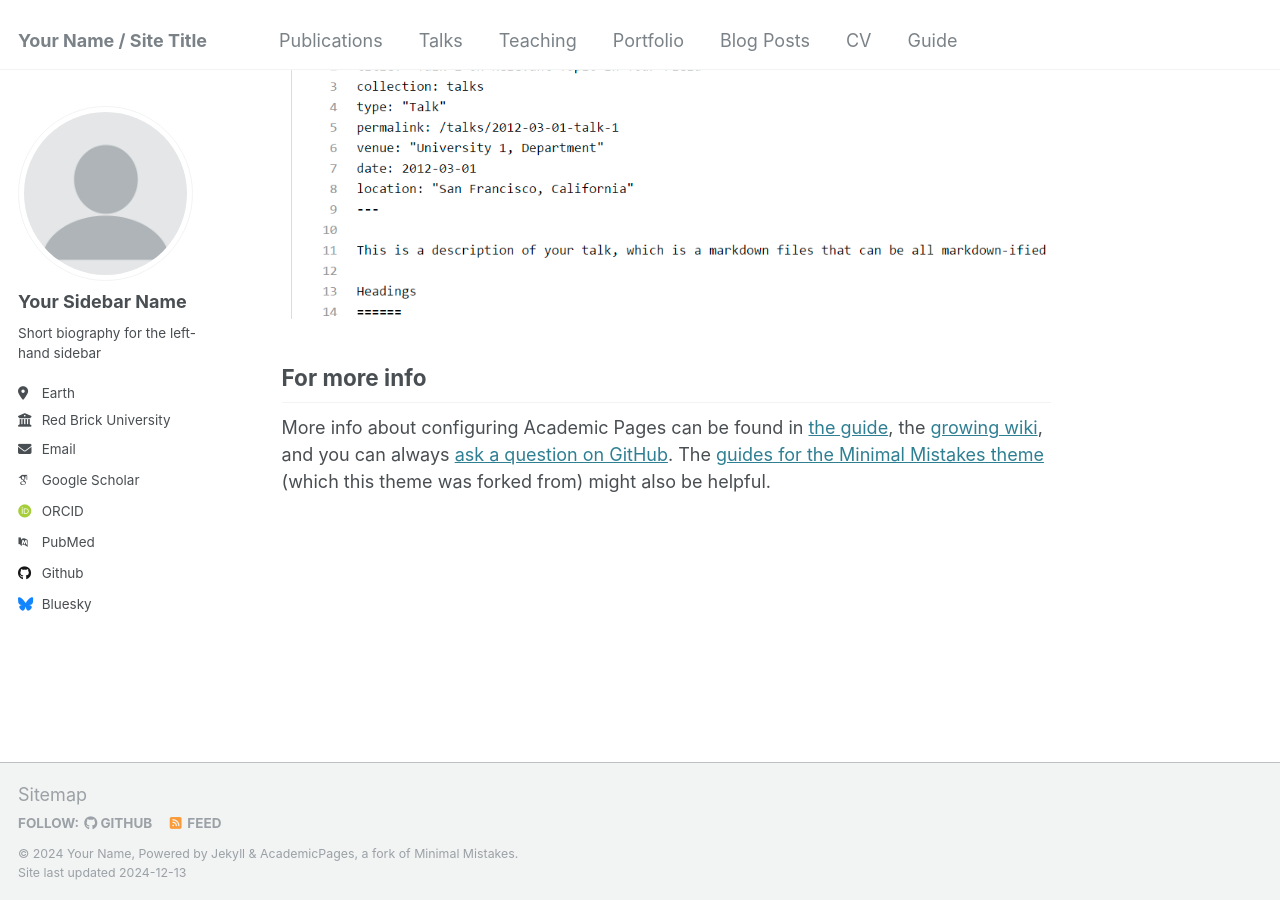
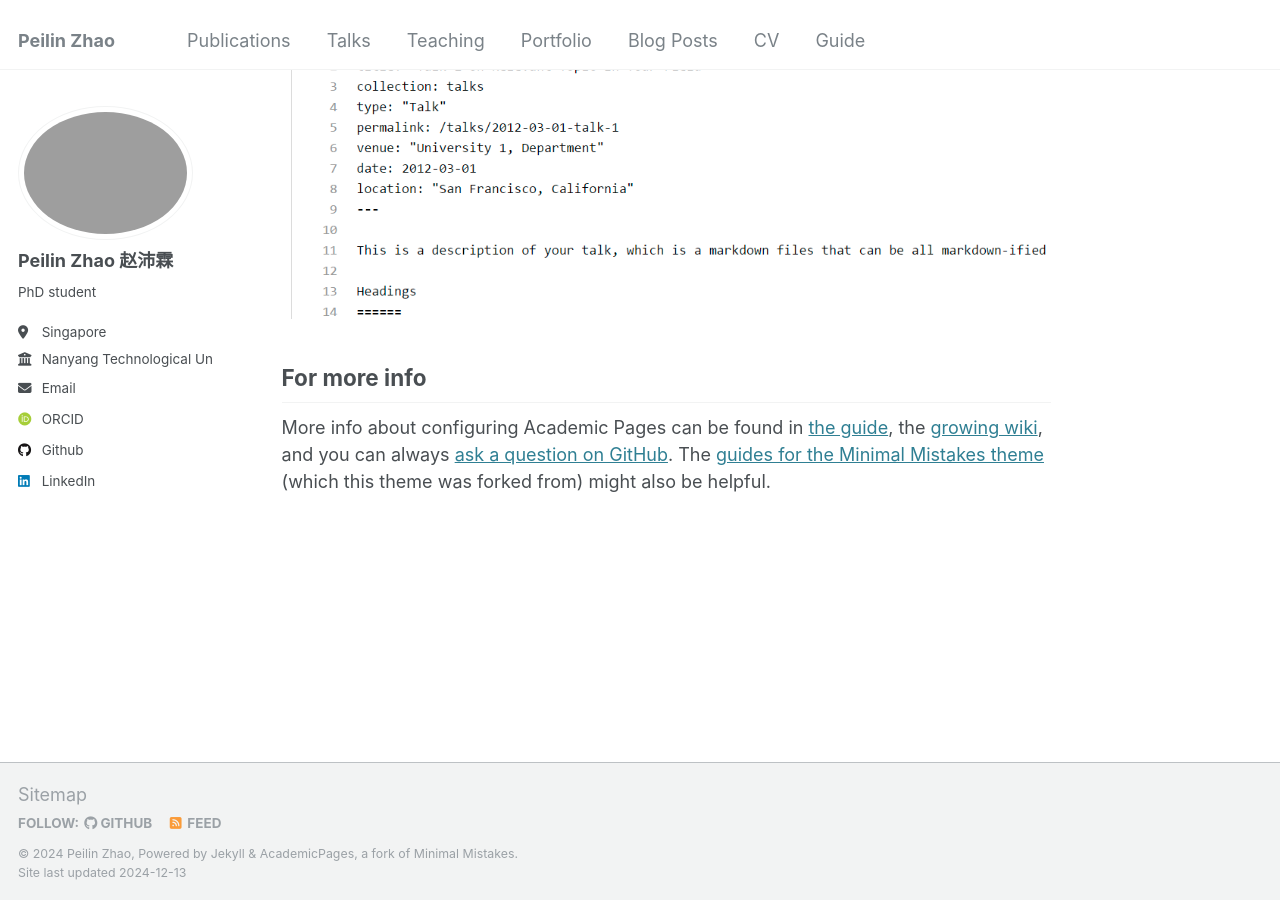
Before and after one commit to Jerry-zpl/Jerry-zpl.github.io, a Jekyll site: the page built from _pages/about.md, in a window 1280 px wide and 900 px high, scrolled down 2643 px. Built offline with Jekyll 4.4.1, drawn with Linux system fonts in a browser that asks for light colours; some web fonts are replaced.

Commit message:
Update _config.yml

```diff
--- a/_config.yml
+++ b/_config.yml
@@ -8,35 +8,35 @@
 
 # Basic Site Settings
 locale                   : "en-US"
-title                    : "Your Name / Site Title"
+title                    : "Peilin Zhao"
 title_separator          : "-"
-name                     : &name "Your Name"
+name                     : &name "Peilin Zhao"
 description              : &description "personal description"
 url                      : https://academicpages.github.io # the base hostname & protocol for your site e.g. "https://[your GitHub username].github.io"
 baseurl                  : "" # the subpath of your site, e.g. "/blog"
-repository               : "academicpages/academicpages.github.io"
+repository               : "Jerry-zpl/Jerry-zpl.github.io"
 
 # Site Author - The following control what appear as part of the author content on the side bar.
 #               If a field is blank the icon and link will not appear, otherwise it will be shown.
 #               Additional customization can be done by editing /_includes/author-profile.html
 author:
   # Biographic information
-  avatar           : "profile.png"
-  name             : "Your Sidebar Name"
+  avatar           : "ZPL.JPG"
+  name             : "Peilin Zhao 赵沛霖"
   pronouns         : # example: "she/her"
-  bio              : "Short biography for the left-hand sidebar"
-  location         : "Earth"
-  employer         : "Red Brick University"
+  bio              : "PhD student"
+  location         : "Singapore"
+  employer         : "Nanyang Technological University"
   uri              : # URL
-  email            : "none@example.org"
+  email            : "peilin001@e.ntu.edu.sg"
 
   # Academic websites
   arxiv            : # URL - Update with the correct link to your profile
-  googlescholar    : "https://scholar.google.com/citations?user=PS_CX0AAAAAJ"
+  googlescholar    : #"https://scholar.google.com/citations?user=PS_CX0AAAAAJ"
   impactstory      : # URL
-  orcid            : "http://orcid.org/yourorcidurl"
+  orcid            : "http://orcid.org/0009-0007-2179-059X"
   semantic         : # URL
-  pubmed           : "https://www.ncbi.nlm.nih.gov/pubmed/?term=john+snow"
+  pubmed           : #"https://www.ncbi.nlm.nih.gov/pubmed/?term=john+snow"
   researchgate     : # URL
   scopus           : # URL
 
@@ -44,12 +44,12 @@ author:
   bitbucket        : # Username - Update with your username on the site
   codepen          : # Username
   dribbble         : # Username
-  github           : "academicpages"
+  github           : "Jerry-zpl"
   kaggle           : # Username
   stackoverflow    : # User number or user number and name (i.e., use "1" or "1/jeff-atwood")
 
   # Social media
-  bluesky          : "bsky.app" # Replace this with you Bluesky username
+  bluesky          : #"bsky.app" # Replace this with you Bluesky username
   facebook         : # Username
   flickr           : # Username
   foursquare       : # Username
@@ -58,7 +58,7 @@ author:
   keybase          : # Username
   instagram        : # Username
   lastfm           : # Username
-  linkedin         : # Username
+  linkedin         : "peilin-zhao-0a7a0621a"
   mastodon         : # URL
   medium           : # URL
   pinterest        : # Username
```
